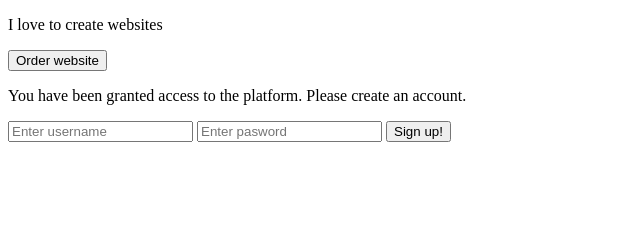
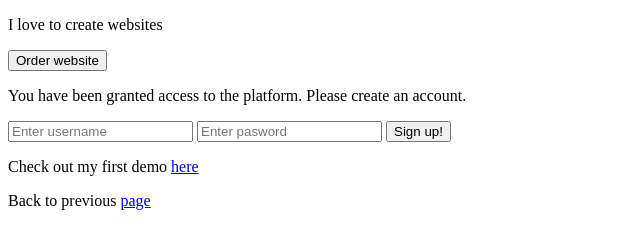
Before and after one commit to danieldraganweb/Test123Web, a plain HTML site: page index.html in a window 1280 px wide. Shown: the part 417-666 px from the top of the page, without its empty margins (0-640 px from the left). Drawn offline with Linux system fonts and the light colour scheme.

Commit message:
Added external link and Previous page Button

```diff
--- a/index.html
+++ b/index.html
@@ -19,5 +19,10 @@
 <input type="text" placeholder="Enter username">
 <input type="password" placeholder="Enter pasword">
 <button>Sign up!</button>
+<p>Check out my first demo
+    <a href="https://www.google.com/" target="_blank">here</a>
+</p>
+<p>Back to previous
+    <a href="index.html">page</a></p>
 
 </html>
```
